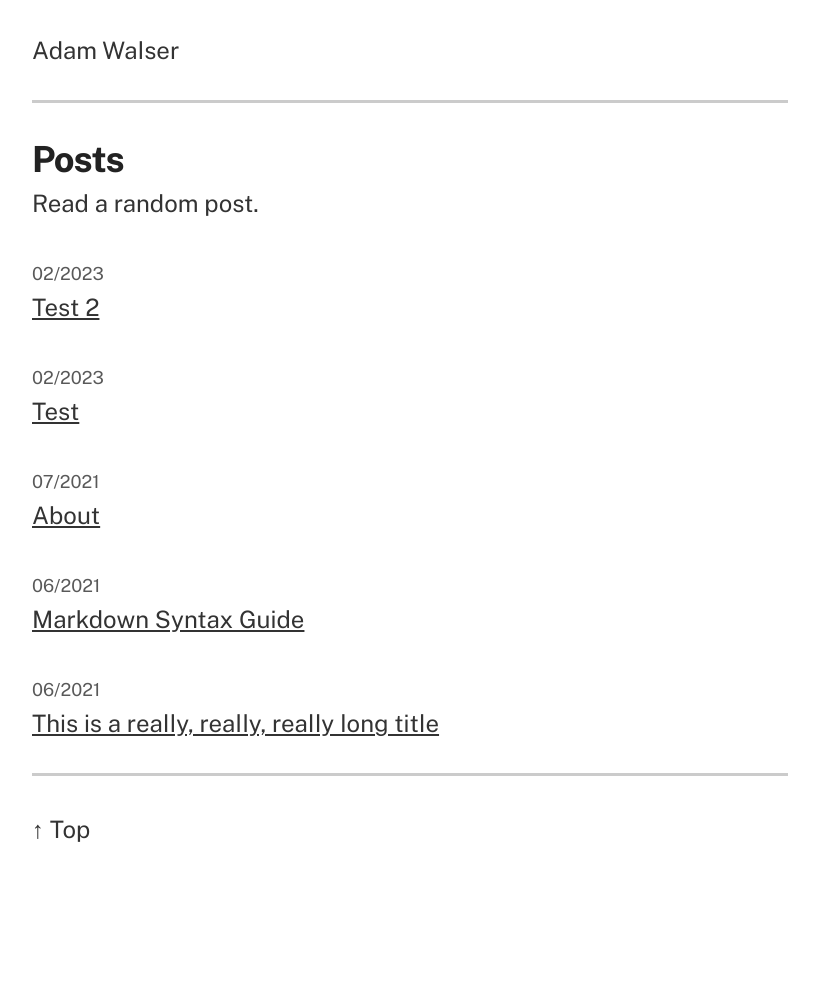
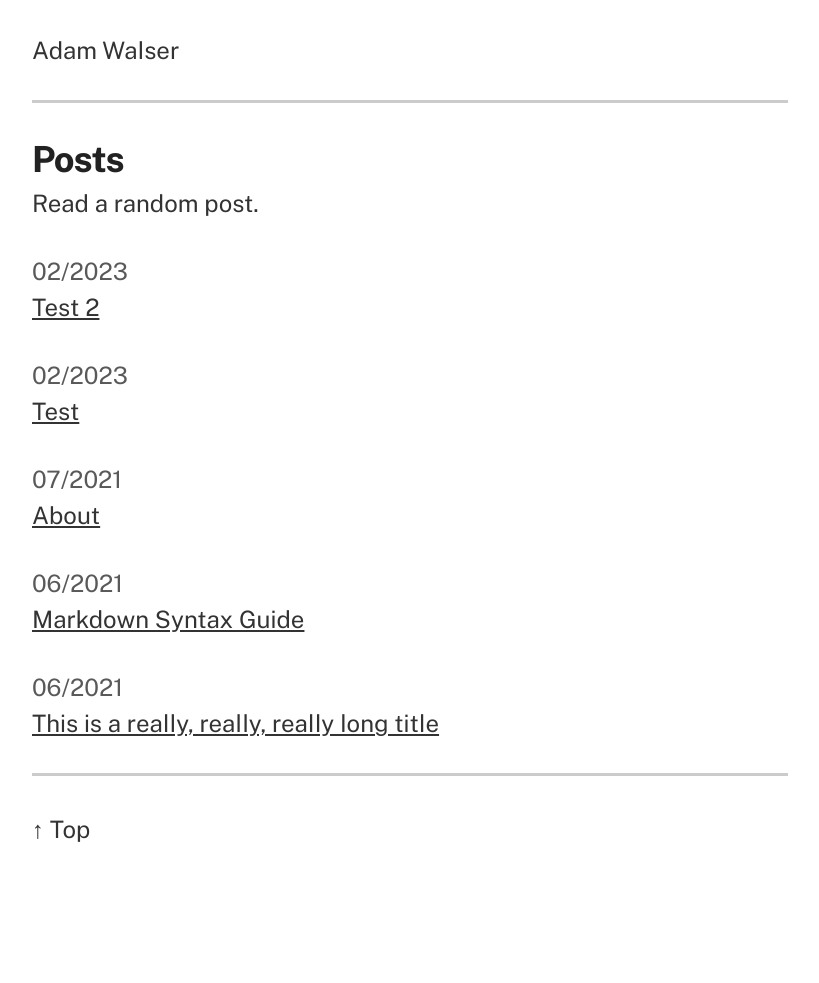
Before and after one commit to ajpwalser/ajpwalser.github.io, a Jekyll site: the page built from index.html, in a window 1280 px wide. Shown: the whole page, without its empty margins (230-1049 px from the left). Built offline with Jekyll 4.4.1, drawn with Linux system fonts in a browser that asks for light colours.

Commit message:
Update style.css

```diff
--- a/css/style.css
+++ b/css/style.css
@@ -36,9 +36,7 @@ line-height: 1.3;
      max-width: 31.5em;
 }
 time {
-    margin-top: 0.25rem;
     color: var(--color-text-accent);
-    font-size: 75%;
 }
 hr {
     display: block;
```
